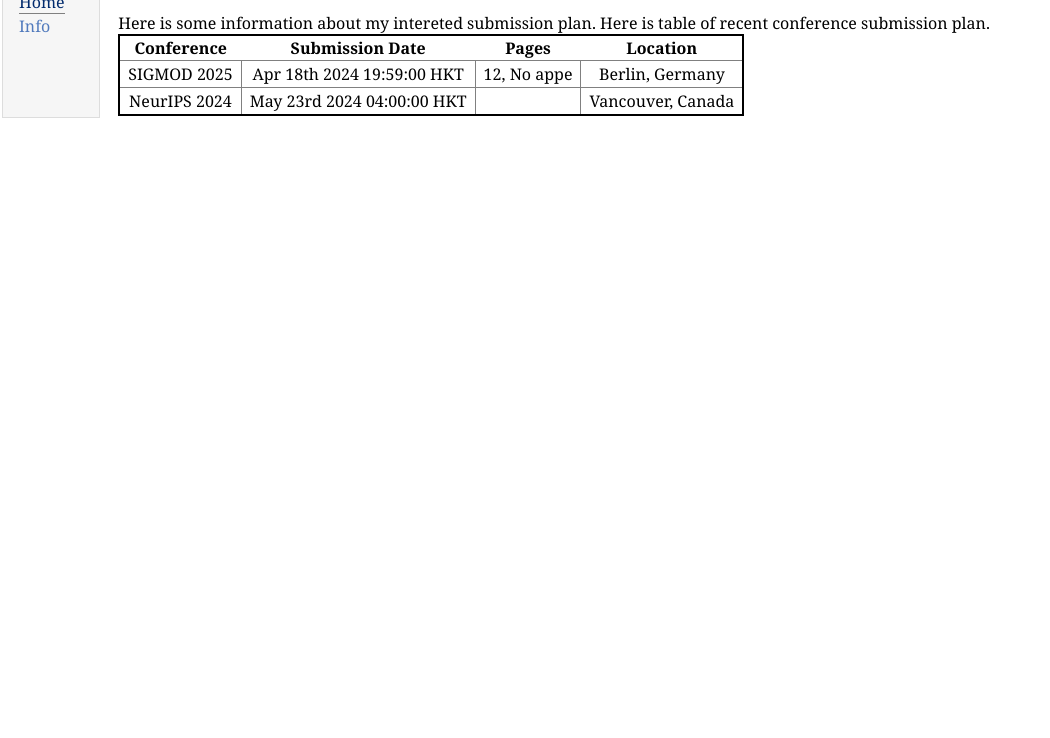
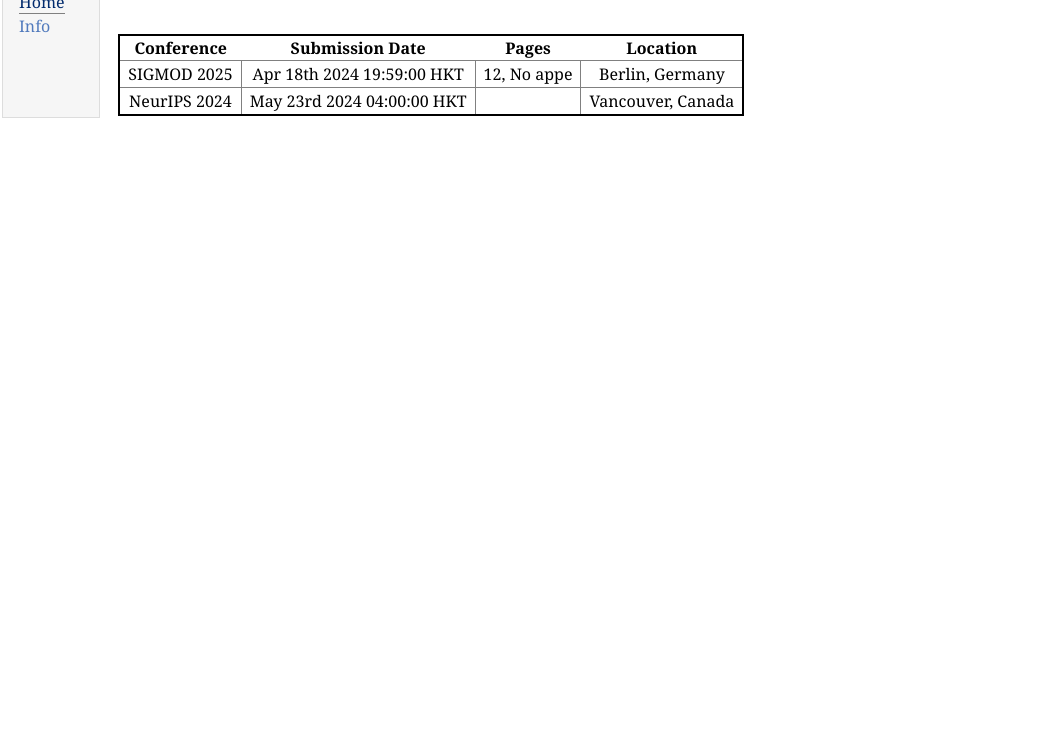
Before and after one commit to KiritoHugh/KiritoHugh.github.io, a plain HTML site: page subpages/submit.html in a window 1280 px wide. Shown: the part 62-800 px from the top of the page, without its empty margins (0-1050 px from the left). Drawn offline with Linux system fonts and the light colour scheme.

Commit message:
Update submit.html

```diff
--- a/subpages/submit.html
+++ b/subpages/submit.html
@@ -16,11 +16,7 @@
                     <div id="toptitle">
                         <h1>Info</h1>
                     </div>
-
-                    Here is some information about my intereted submission plan.
-
-                    <!-- <h2>Selected Awards</h2> -->
-                    Here is table of recent conference submission plan.
+                    <br>
 
                     <table class="awards">
                         <tbody>
```
